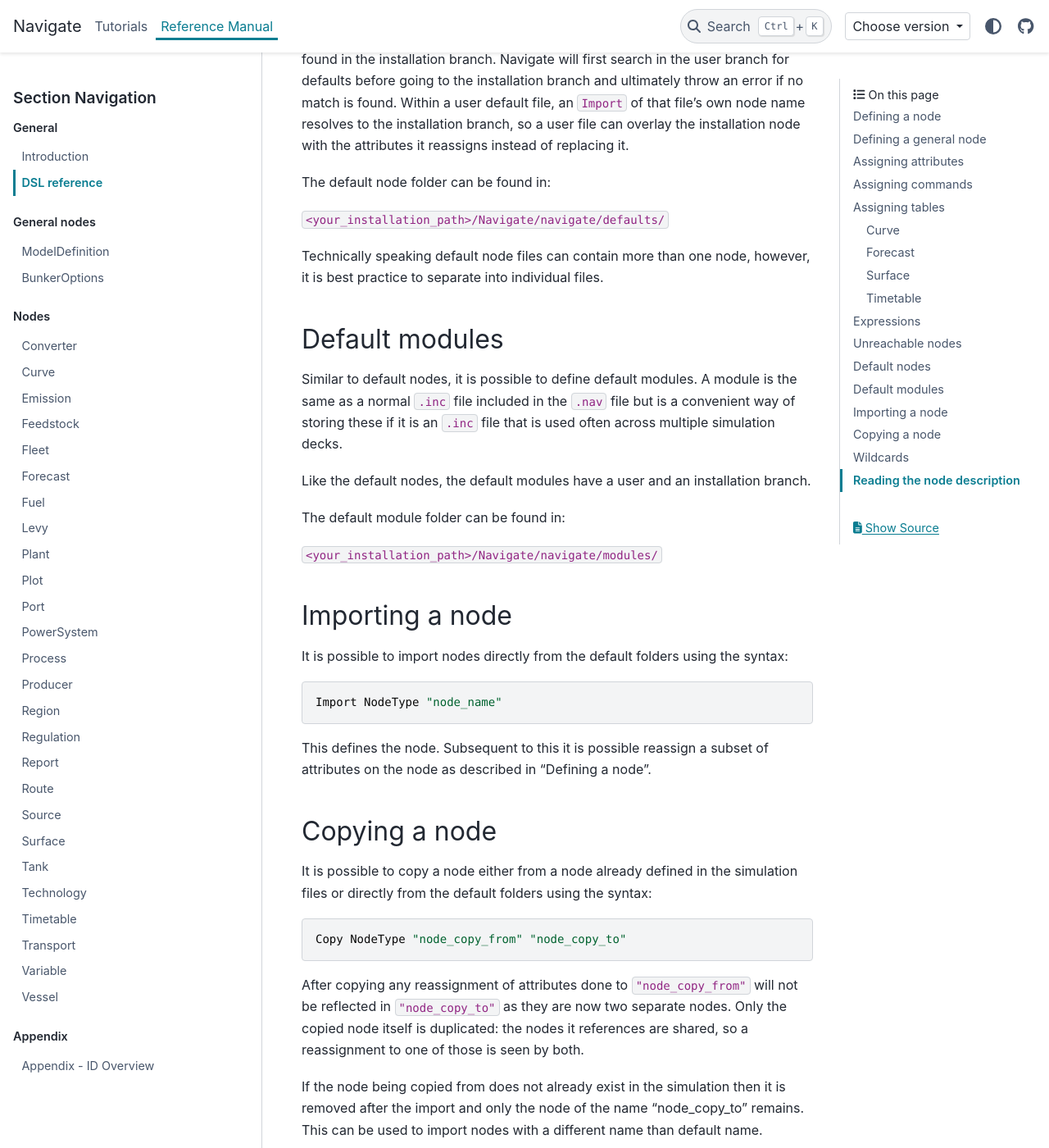
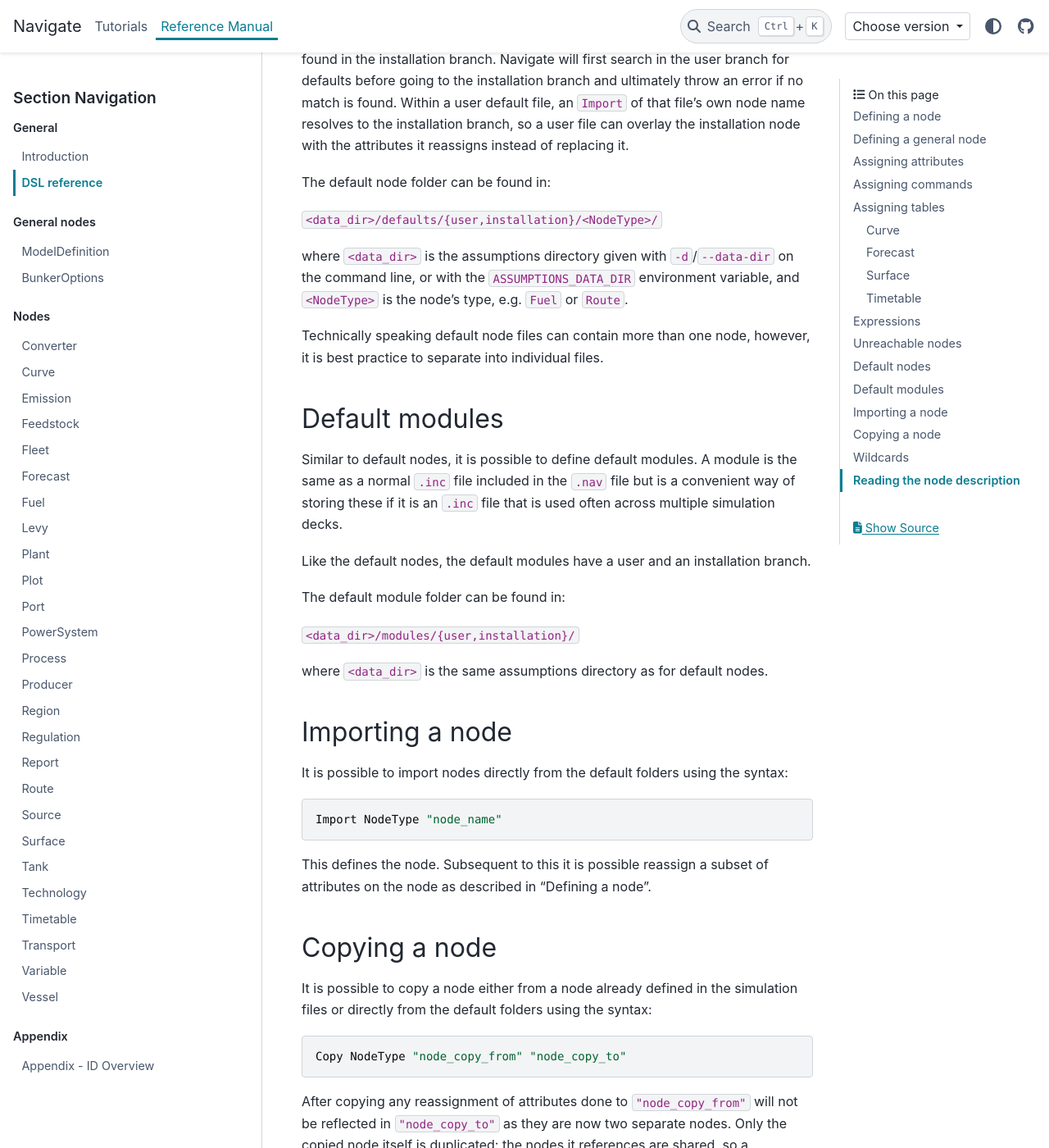
Before and after one commit to zerocarbonshipping/navigate-zcs, a Sphinx documentation site: the page built from docs/reference_manual/dsl_reference.md, in a window 1280 px wide and 1400 px high, scrolled down 7245 px. Shown: the whole window at 82% size. Built offline with Sphinx 7.4.7 and the PyData theme 0.15.4, drawn with Linux system fonts in a browser that asks for light colours; some of the changed text lies outside the part shown.

Commit message:
Correct the default library location and Copy source note in the DSL reference
The "Default nodes" and "Default modules" sections gave a fixed
installation path that no longer exists; the parser resolves the
library from the assumptions data directory. The "Copying a node"
section did not say that a separate Type() reference elsewhere in the
deck re-pulls a removed copy source as its own node, leaving both
names registered.

Verified against navigate/parser/parser.py: _define_internal_directories
builds <data_dir>/defaults/{user,installation} and
<data_dir>/modules/{user,installation} from -d/ASSUMPTIONS_DATA_DIR,
_process_copy_node joins the node type onto those default directories,
and _node/_pull_deferred show a later Type() reference re-pulling a
removed copy source from the default library as an independent node.
Co-Authored-By: Claude Opus 5.5 <noreply@anthropic.com>

```diff
--- a/docs/reference_manual/dsl_reference.md
+++ b/docs/reference_manual/dsl_reference.md
@@ -245,7 +245,9 @@ If a node is assigned to another node’s attribute, then the assigned node must
 
 The default node folder can be found in:
 
-`<your_installation_path>/Navigate/navigate/defaults/`
+`<data_dir>/defaults/{user,installation}/<NodeType>/`
+
+where `<data_dir>` is the assumptions directory given with `-d`/`--data-dir` on the command line, or with the `ASSUMPTIONS_DATA_DIR` environment variable, and `<NodeType>` is the node's type, e.g. `Fuel` or `Route`.
 
 Technically speaking default node files can contain more than one node, however, it is best practice to separate into individual files.
 
@@ -257,7 +259,9 @@ Like the default nodes, the default modules have a user and an installation bran
 
 The default module folder can be found in:
 
-`<your_installation_path>/Navigate/navigate/modules/`
+`<data_dir>/modules/{user,installation}/`
+
+where `<data_dir>` is the same assumptions directory as for default nodes.
 
 ## Importing a node
 
@@ -281,6 +285,8 @@ Only the copied node itself is duplicated: the nodes it references are shared, s
 
 If the node being copied from does not already exist in the simulation then it is removed after the import and only the node of the name "node_copy_to" remains.
 This can be used to import nodes with a different name than default name.
+
+This removal only undoes the pull the `Copy` itself made. If a separate `Type("node_copy_from")` reference appears anywhere else in the deck, that reference pulls the source from the default library again as its own, independent node, so both `"node_copy_from"` and `"node_copy_to"` end up registered as separate nodes.
 
 ## Wildcards
 
```
Also changed, not shown: CHANGELOG.md (+9 -0 lines).
